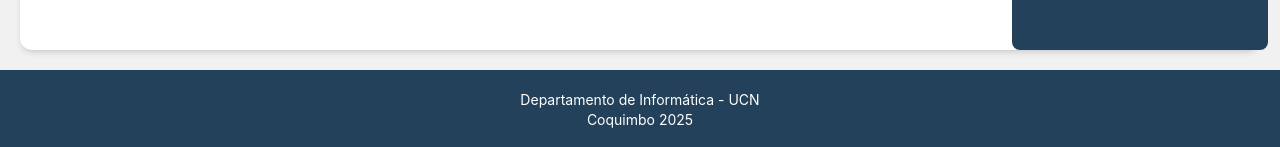
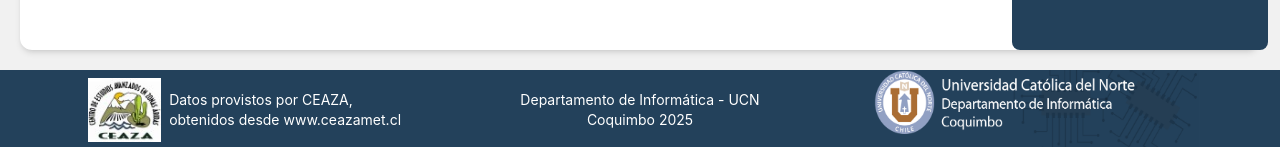
Before and after one commit to JuanNilo/Weather-ucn, a React (Vite) app: page / in a window 1280 px wide. Shown: the part 968-1115 px from the top of the page. Built offline with nearby package versions, Linux system fonts and the light colour scheme; no server answers.

Commit message:
UPDATE: Footer y temperatura

```diff
--- a/src/components/Layout/Footer.tsx
+++ b/src/components/Layout/Footer.tsx
@@ -1,9 +1,18 @@
 
 function Footer() {
     return (
-        <footer className="bg-[#23415b] text-white h-20 flex flex-col justify-center items-center text-sm">
-            <p>Departamento de Informática - UCN</p>
-            <p>Coquimbo 2025</p>
+        <footer className="bg-[#23415b] text-white h-20 flex justify-around text-sm px-20">
+            <div className="flex items-center  w-[30%] ">
+                <img src="/public/logoceaza.jpg" alt="Logo" className="h-full hidden md:block p-2" />
+                <p>Datos provistos por CEAZA, obtenidos desde <a href="www.ceazamet.cl">www.ceazamet.cl</a></p>
+            </div>
+            <div className="w-[40%] flex flex-col justify-center items-center">
+                <p>Departamento de Informática - UCN</p>
+                <p>Coquimbo 2025</p>
+            </div>
+            <div className="w-[30%] flex justify-end items-center ">
+                <img src="/public/Banner.PNG" alt="Logo" className="h-full" />
+            </div>
         </footer>
     );
 }
--- a/src/components/Main/SideBarConditions.tsx
+++ b/src/components/Main/SideBarConditions.tsx
@@ -1,5 +1,7 @@
 
 import { useEffect, useState } from 'react'
+import axios from 'axios';
+
 function SideBarConditions() {
     const [temperature, setTemperature] = useState(15);
     const [uvRadaition, setUvRadaition] = useState(12);
@@ -19,12 +21,31 @@ function SideBarConditions() {
         }
     }
 
+    const fetchConditions = async () => {
+        const today = new Date();
+        today.setUTCHours(0, 0, 0, 0); // Ajustar la hora a 00:00:00.000Z
+        const todayISOString = today.toISOString(); // Obtener la fecha de hoy en formato YYYY-MM-DDTHH:mm:ss.sssZ
+        const response = await axios.get(`${import.meta.env.VITE_API_URL}/api/data/${todayISOString}`);
+
+        // Ordenar los datos por la fecha y la hora
+        const sortedData = response.data.sort((a: any, b: any) => {
+            const dateA = new Date(`${a.fecha}T${a.hora}:00.000Z`);
+            const dateB = new Date(`${b.fecha}T${b.hora}:00.000Z`);
+            return dateA.getTime() - dateB.getTime();
+        });
+
+        console.log("data sorted ✅", sortedData);
+        const latestData = sortedData[sortedData.length - 2];
+
+        setTemperature(latestData.temperatura.toFixed(1));
+    }
+
+
     const handleConditions = () => {
         fetch('http://api.weatherapi.com/v1/current.json?key=485dd0ceac38418db2b183840250302&q=Coquimbo&aqi=no')
             .then(response => response.json())
             .then(data => {
                 console.log(data);
-                setTemperature(data.current.temp_c);
                 setUvRadaition(data.current.uv);
             })
             .catch(error => {
@@ -34,6 +55,8 @@ function SideBarConditions() {
     useEffect(() => {
         console.log('fetching Temperatura y Radiacion UV');
         handleConditions();
+        fetchConditions();
+        console.log('fetching Temperatura', temperature);
     }, []);
 
     useEffect(() => {
```
Also changed, not shown: public/logoceaza.jpg (added).
